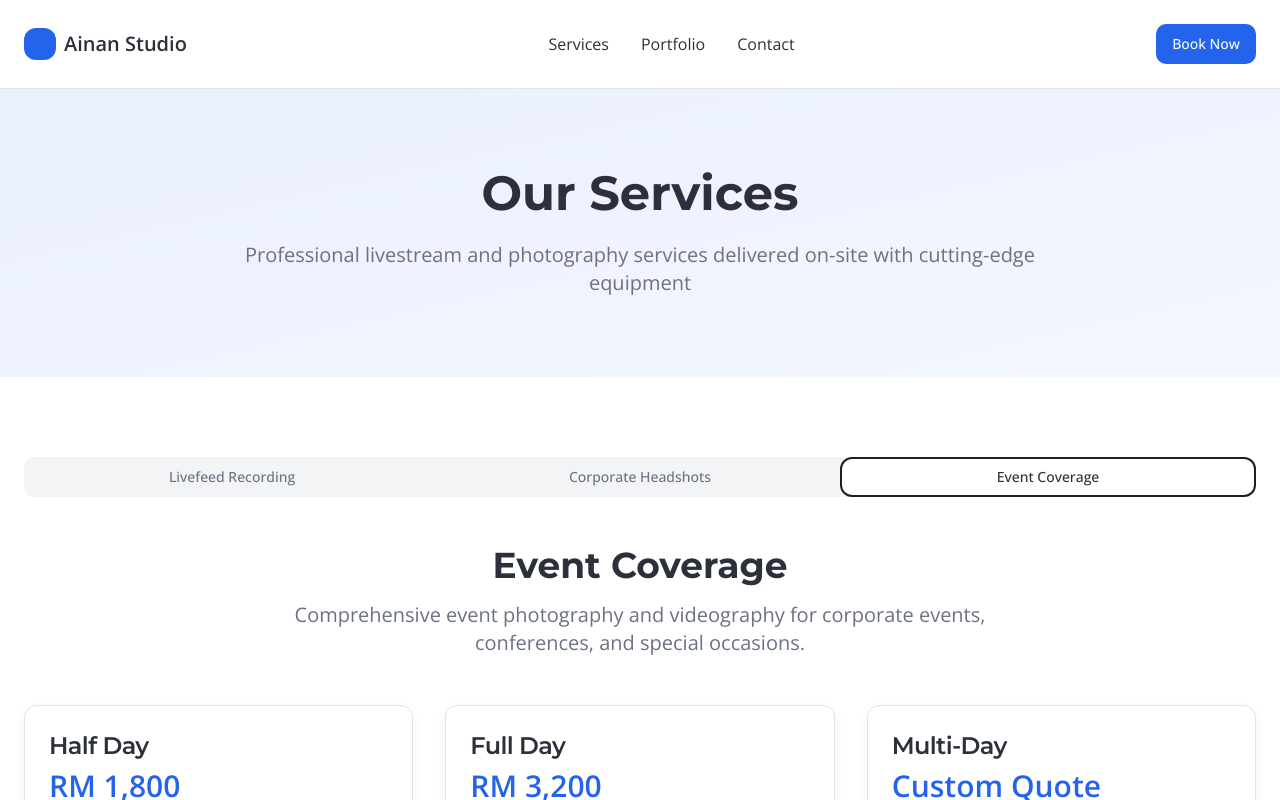
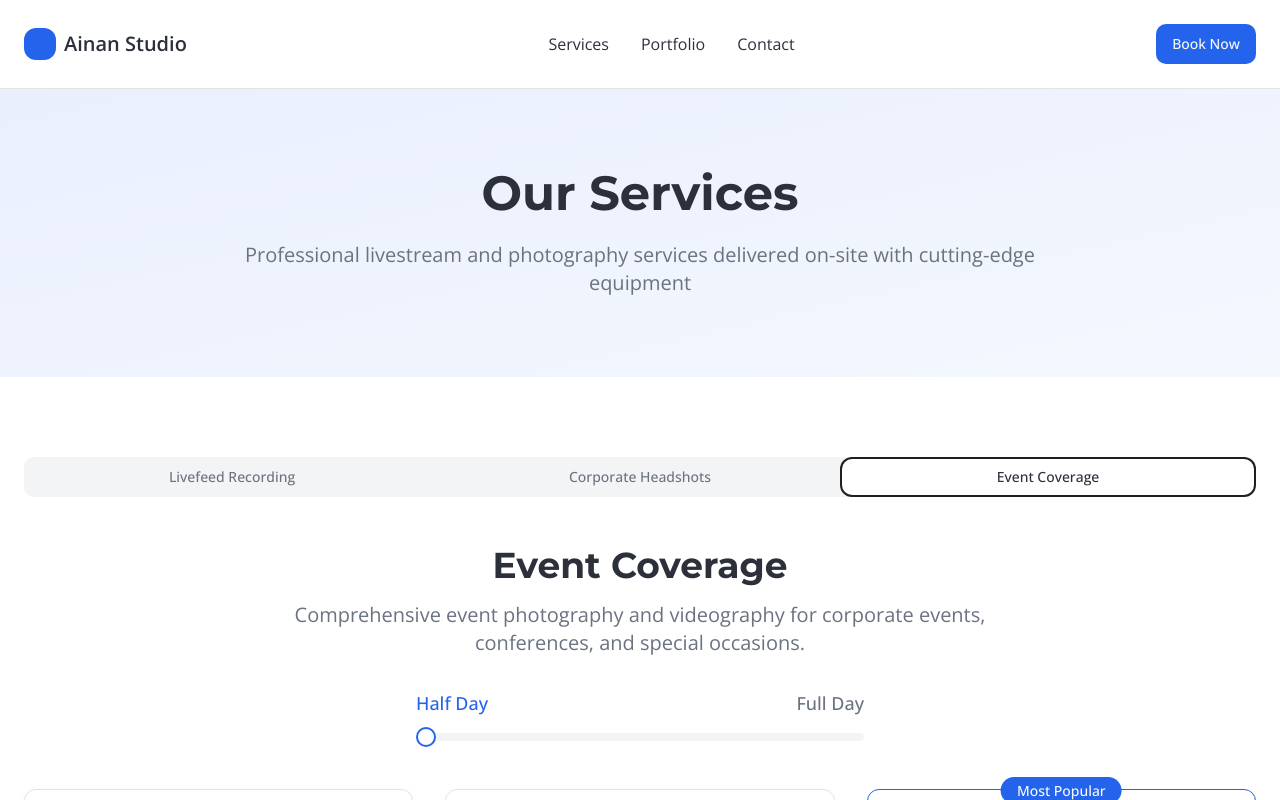
Before and after one commit to greedisgood123/onsite-headshot-hero, a React (Vite) app: page /services in a window 1280 px wide. Both pictures are taken after a click on the tab "Event Coverage". Shown: the top 800 px of the page. Built offline with nearby package versions, Linux system fonts and the light colour scheme.

Commit message:
Refactor Event Coverage Pricing
Adjust the event coverage section to include three cards: Photography, Videography, and Photo + Video. Implement a full-day/half-day slider to dynamically change prices for these packages.

```diff
--- a/src/pages/Services.tsx
+++ b/src/pages/Services.tsx
@@ -6,11 +6,13 @@ import { Input } from "@/components/ui/input";
 import { Textarea } from "@/components/ui/textarea";
 import { Label } from "@/components/ui/label";
 import { Tabs, TabsContent, TabsList, TabsTrigger } from "@/components/ui/tabs";
+import { Slider } from "@/components/ui/slider";
 import { useState } from "react";
 import { useToast } from "@/hooks/use-toast";
 
 const Services = () => {
   const { toast } = useToast();
+  const [isFullDay, setIsFullDay] = useState([0]); // 0 = half day, 1 = full day
   const [formData, setFormData] = useState({
     name: "",
     email: "",
@@ -41,11 +43,7 @@ const Services = () => {
     {
       title: "Event Coverage",
       description: "Comprehensive event photography and videography for corporate events, conferences, and special occasions.",
-      pricing: [
-        { tier: "Half Day", price: "RM 1,800", features: ["4-hour coverage", "Photo + video", "200+ edited photos", "Highlight reel"] },
-        { tier: "Full Day", price: "RM 3,200", features: ["8-hour coverage", "Photo + video", "500+ edited photos", "Extended highlight reel"] },
-        { tier: "Multi-Day", price: "Custom Quote", features: ["Multiple days", "Comprehensive coverage", "Daily deliverables", "Event documentation"] }
-      ]
+      pricing: []
     }
   ];
 
@@ -83,10 +81,132 @@ const Services = () => {
               <TabsTrigger value="events">Event Coverage</TabsTrigger>
             </TabsList>
 
-            {services.map((service, index) => (
+            {services.map((service, index) => {
+              if (index === 2) { // Event Coverage
+                const eventPackages = [
+                  {
+                    title: "Photography",
+                    halfDay: { price: "RM 1,300", hours: "5 hours" },
+                    fullDay: { price: "RM 2,200", hours: "8 hours" },
+                    features: [
+                      "1 x Photographer",
+                      "Unlimited photos taken",
+                      "Basic color correction",
+                      "Digital delivery"
+                    ]
+                  },
+                  {
+                    title: "Videography",
+                    halfDay: { price: "RM 1,500", hours: "5 hours" },
+                    fullDay: { price: "RM 2,800", hours: "8 hours" },
+                    features: [
+                      "1 x Videographer",
+                      "4-5 minute video highlight",
+                      "1080p 50FPS output",
+                      "Professional editing"
+                    ]
+                  },
+                  {
+                    title: "Photo + Video",
+                    halfDay: { price: "RM 2,600", hours: "5 hours" },
+                    fullDay: { price: "RM 4,500", hours: "8 hours" },
+                    features: [
+                      "1 x Photographer + 1 x Videographer",
+                      "Unlimited photos + highlight video",
+                      "Basic color correction",
+                      "1080p 50FPS video output"
+                    ],
+                    isPopular: true
+                  }
+                ];
+
+                return (
+                  <TabsContent key={index} value="events" className="space-y-8">
+                    <div className="text-center mb-12">
+                      <h2 className="text-4xl font-bold text-foreground mb-4">{service.title}</h2>
+                      <p className="text-xl text-muted-foreground max-w-3xl mx-auto mb-8">
+                        {service.description}
+                      </p>
+
+                      {/* Day Duration Slider */}
+                      <div className="max-w-md mx-auto mb-8">
+                        <div className="flex justify-between items-center mb-4">
+                          <span className={`text-lg font-medium ${isFullDay[0] === 0 ? 'text-primary' : 'text-muted-foreground'}`}>
+                            Half Day
+                          </span>
+                          <span className={`text-lg font-medium ${isFullDay[0] === 1 ? 'text-primary' : 'text-muted-foreground'}`}>
+                            Full Day
+                          </span>
+                        </div>
+                        <Slider
+                          value={isFullDay}
+                          onValueChange={setIsFullDay}
+                          max={1}
+                          min={0}
+                          step={1}
+                          className="w-full"
+                        />
+                      </div>
+                    </div>
+
+                    <div className="grid md:grid-cols-3 gap-8">
+                      {eventPackages.map((pkg, pkgIndex) => {
+                        const currentPricing = isFullDay[0] === 0 ? pkg.halfDay : pkg.fullDay;
+                        const duration = isFullDay[0] === 0 ? "Half Day" : "Full Day";
+                        const deliveryTime = isFullDay[0] === 0 ? "14 working days" : "21 working days";
+
+                        return (
+                          <Card key={pkgIndex} className={`shadow-soft ${pkg.isPopular ? "border-primary shadow-elegant" : ""} relative`}>
+                            {pkg.isPopular && (
+                              <div className="absolute -top-3 left-1/2 transform -translate-x-1/2">
+                                <span className="bg-primary text-primary-foreground px-4 py-1 rounded-full text-sm font-medium">
+                                  Most Popular
+                                </span>
+                              </div>
+                            )}
+                            <CardHeader>
+                              <CardTitle className="text-2xl">{pkg.title}</CardTitle>
+                              <CardDescription className="text-3xl font-bold text-primary">
+                                {currentPricing.price}
+                              </CardDescription>
+                              <p className="text-sm text-muted-foreground">
+                                {duration} • {currentPricing.hours} coverage
+                              </p>
+                            </CardHeader>
+                            <CardContent>
+                              <ul className="space-y-3">
+                                {pkg.features.map((feature, featureIndex) => (
+                                  <li key={featureIndex} className="flex items-center text-foreground">
+                                    <div className="w-2 h-2 bg-primary rounded-full mr-3"></div>
+                                    {feature}
+                                  </li>
+                                ))}
+                                <li className="flex items-center text-foreground">
+                                  <div className="w-2 h-2 bg-primary rounded-full mr-3"></div>
+                                  Delivery: {deliveryTime}
+                                </li>
+                              </ul>
+                            </CardContent>
+                            <CardFooter>
+                              <Button
+                                className="w-full"
+                                variant={pkg.isPopular ? "default" : "outline"}
+                                onClick={() => setFormData({...formData, service: `Event Coverage - ${pkg.title} (${duration})`})}
+                              >
+                                Select Package
+                              </Button>
+                            </CardFooter>
+                          </Card>
+                        );
+                      })}
+                    </div>
+                  </TabsContent>
+                );
+              } else {
+                return (
                   <TabsContent
                     key={index}
-                value={index === 0 ? "livefeed" : index === 1 ? "headshots" : "events"}
+                    value={index === 0 ? "livefeed" : "headshots"}
                     className="space-y-8"
                   >
                     <div className="text-center mb-12">
@@ -126,7 +246,9 @@ const Services = () => {
                       ))}
                     </div>
                   </TabsContent>
-            ))}
+                );
+              }
+            })}
           </Tabs>
         </div>
       </section>
```
Lines whose indentation alone changed are shown as unchanged.
